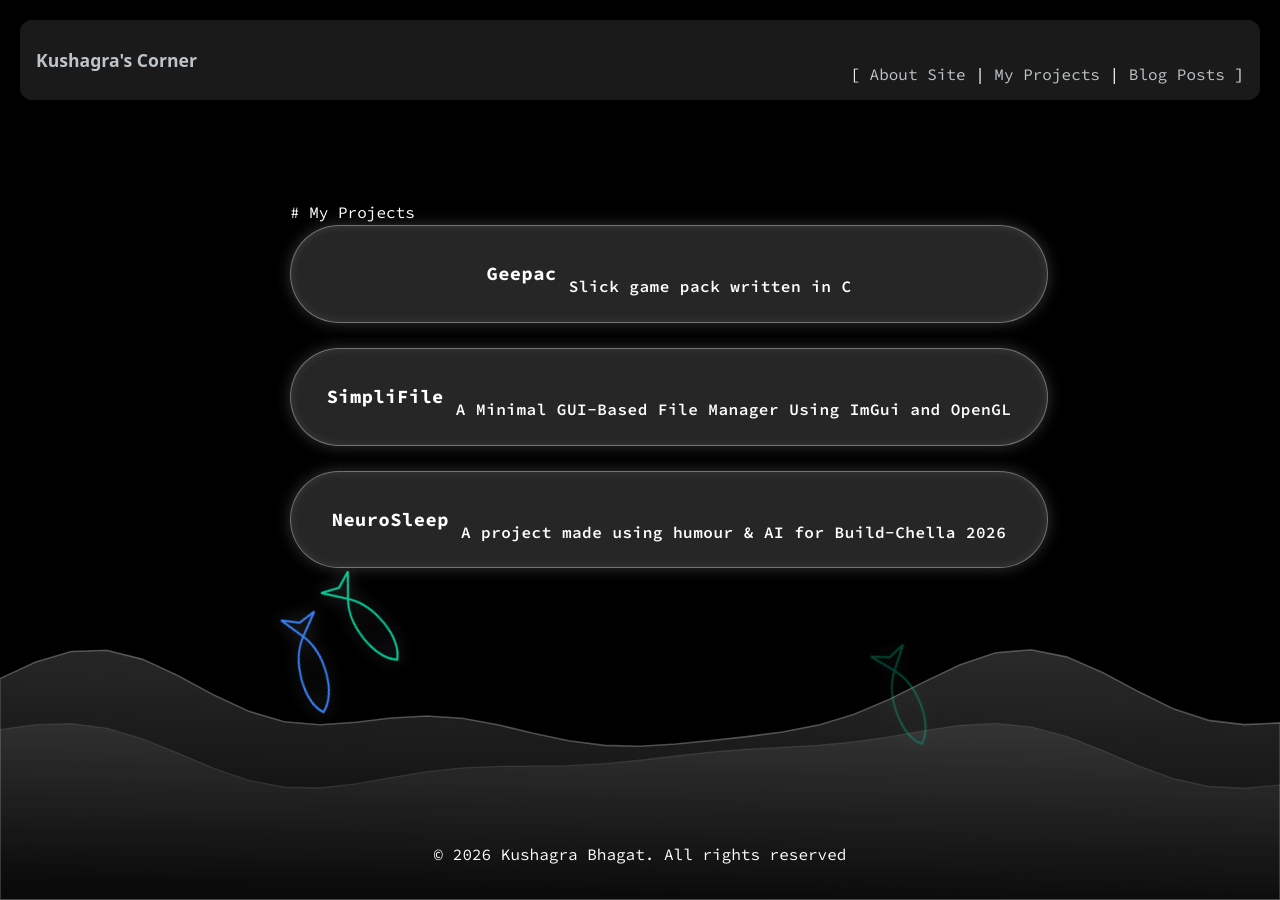
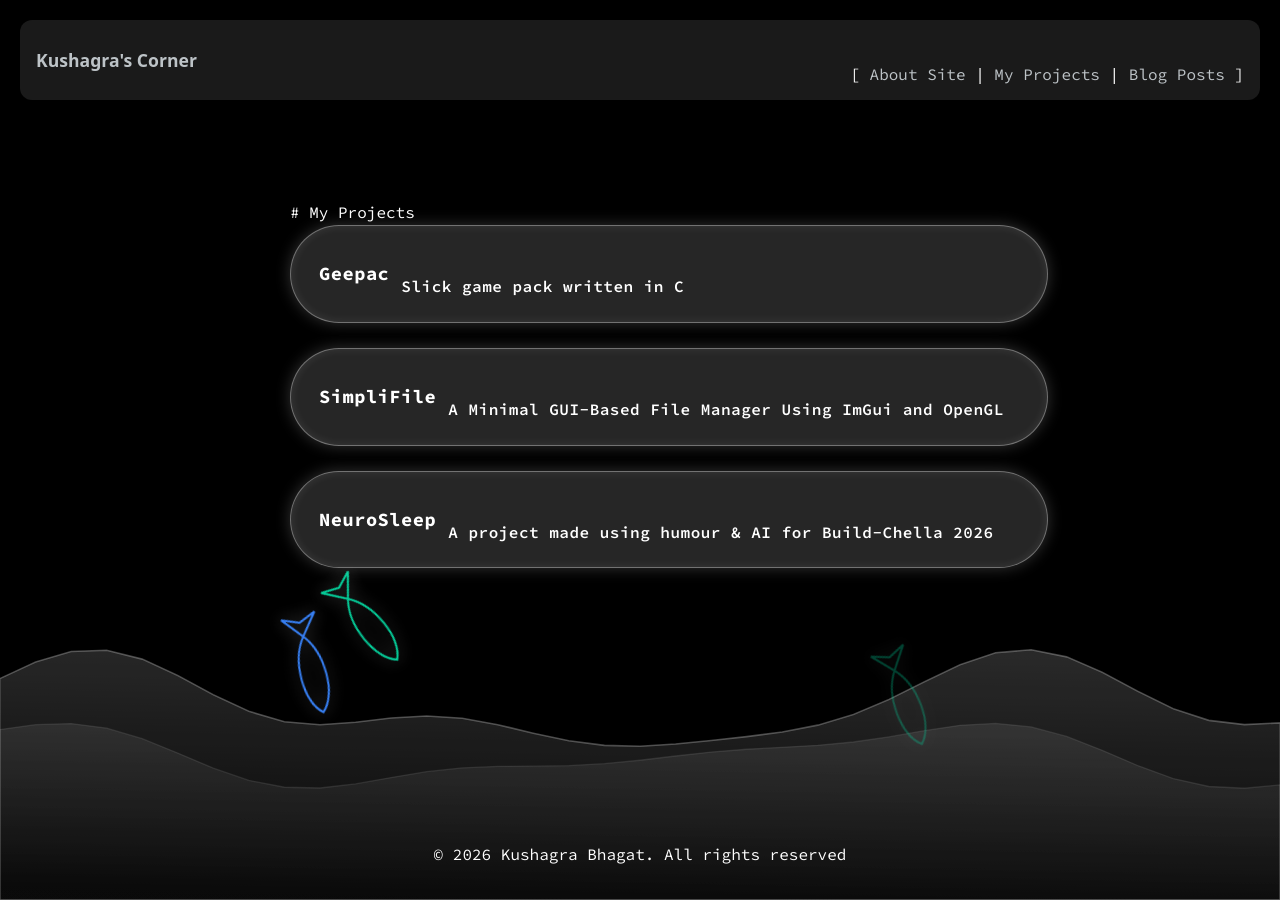
Before and after one commit to kuwushagra/kuwushagra.github.io, a Jekyll site: the page built from projects/index.html, in a window 1280 px wide. Built offline with Jekyll 4.4.1, drawn with Linux system fonts in a browser that asks for light colours; some web fonts are replaced; a style sheet for code colours, icons or effects is not loaded.

Commit message:
Update index.html

```diff
--- a/projects/index.html
+++ b/projects/index.html
@@ -6,17 +6,17 @@ title: Projects | Kushagra's Corner
 # My Projects
 <br>
 
-<a href="/projects/Geepac" class="glowing-btn" style="margin: 0 auto; width: 100%; justify-content: center; align-items: center;">
+<a href="/projects/Geepac" class="glowing-btn" style="width: 100%;">
       <h3>Geepac</h3><br>
       Slick game pack written in C
 </a><br><br>
 
-<a href="/projects/SimpliFile" class="glowing-btn" style="margin: 0 auto; width: 100%; justify-content: center; align-items: center;">
+<a href="/projects/SimpliFile" class="glowing-btn" style="width: 100%;">
       <h3>SimpliFile</h3><br>
       A Minimal GUI-Based File Manager Using ImGui and OpenGL
 </a><br><br>
 
-<a href="/projects/NeuroSleep" class="glowing-btn" style="margin: 0 auto; width: 100%; justify-content: center; align-items: center;">
+<a href="/projects/NeuroSleep" class="glowing-btn" style="width: 100%;">
       <h3>NeuroSleep</h3><br>
       A project made using humour & AI for Build-Chella 2026
 </a><br><br>
```
